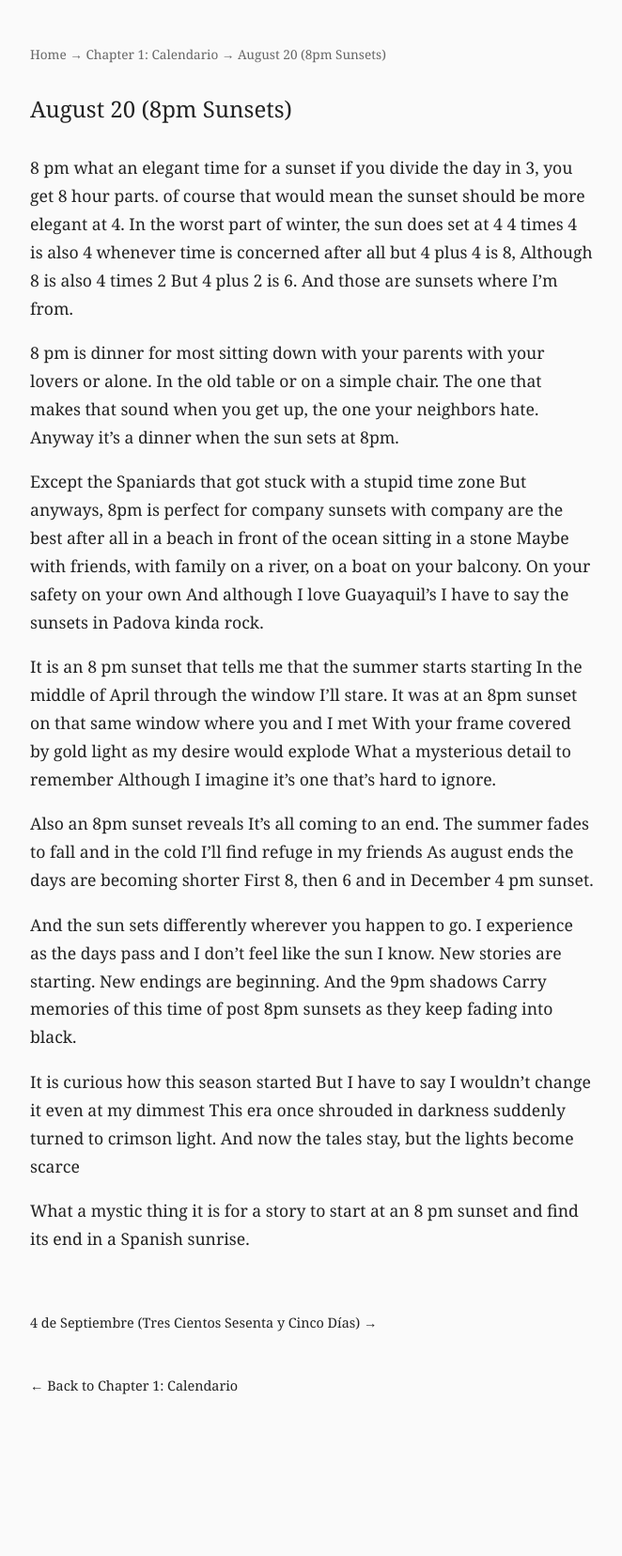
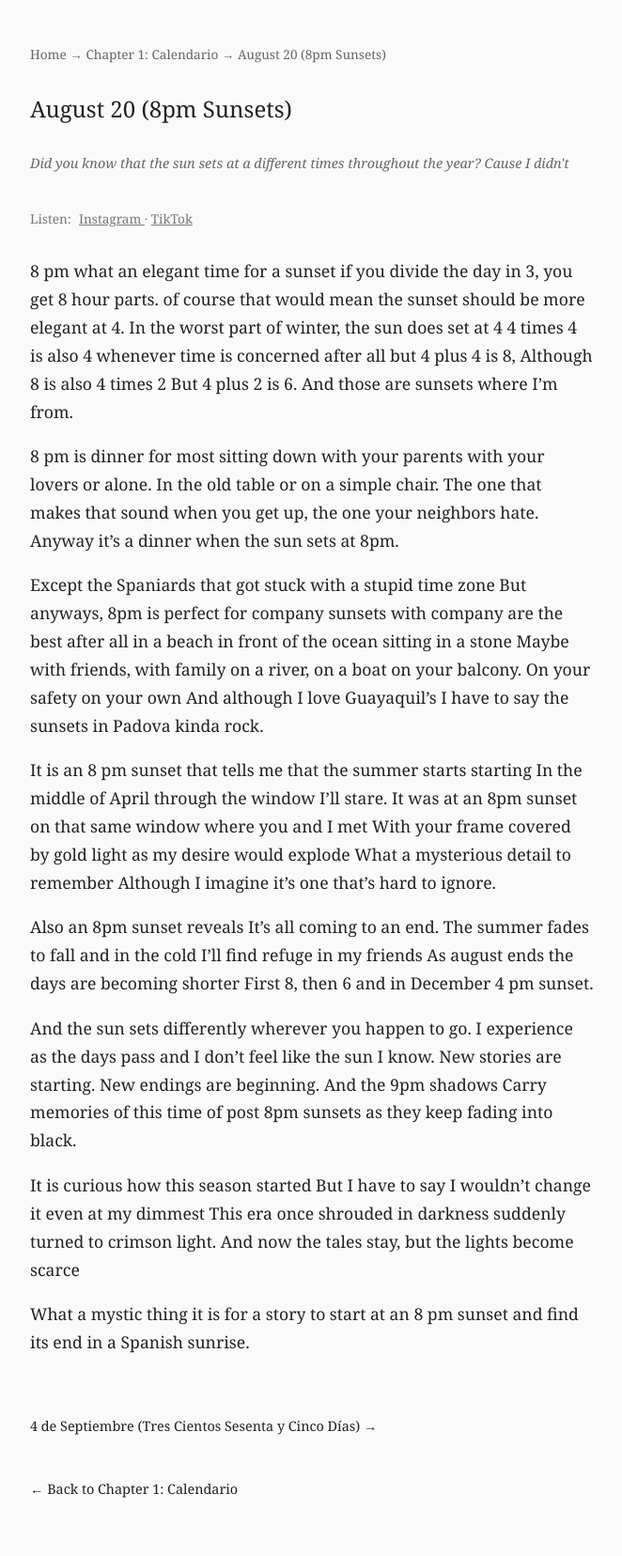
Before and after one commit to thedancingneutrino/thedancingneutrino.github.io, a Jekyll site: the page built from poems/August20.md, in a window 1280 px wide. Shown: the whole page at 94% size, without its empty margins (308-970 px from the left). Built offline with Jekyll 4.4.1, drawn with Linux system fonts in a browser that asks for light colours; before the commit the page ends 1546 px from its top, so only the background shows below that.

Commit message:
Update August20.md

```diff
--- a/poems/August20.md
+++ b/poems/August20.md
@@ -3,6 +3,9 @@ layout: poem
 title: "August 20 (8pm Sunsets)"
 collection: ch1
 order: 1
+blurb: Did you know that the sun sets at a different times throughout the year? Cause I didn't
+tiktok: https://www.tiktok.com/@thedancingneutrino/video/7488728667997179158
+instagram: https://www.instagram.com/p/DH8sGyHsJ6e/
 ---
 
 8 pm
```
